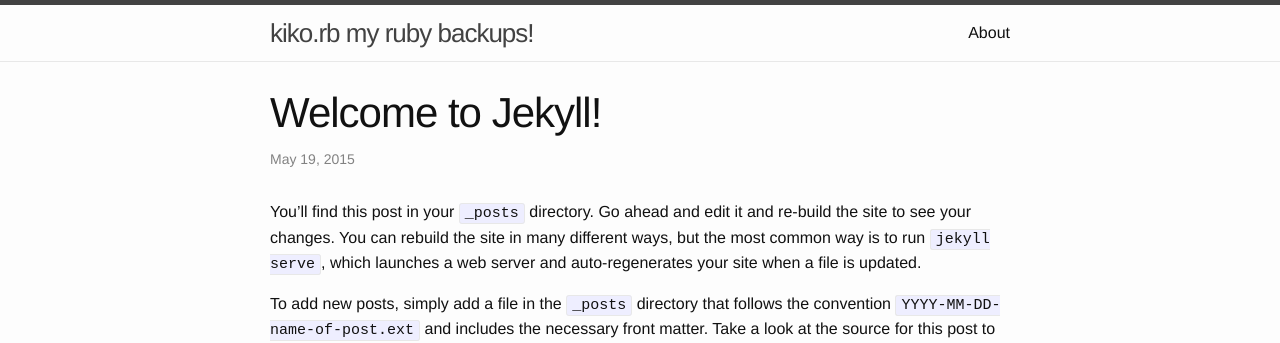
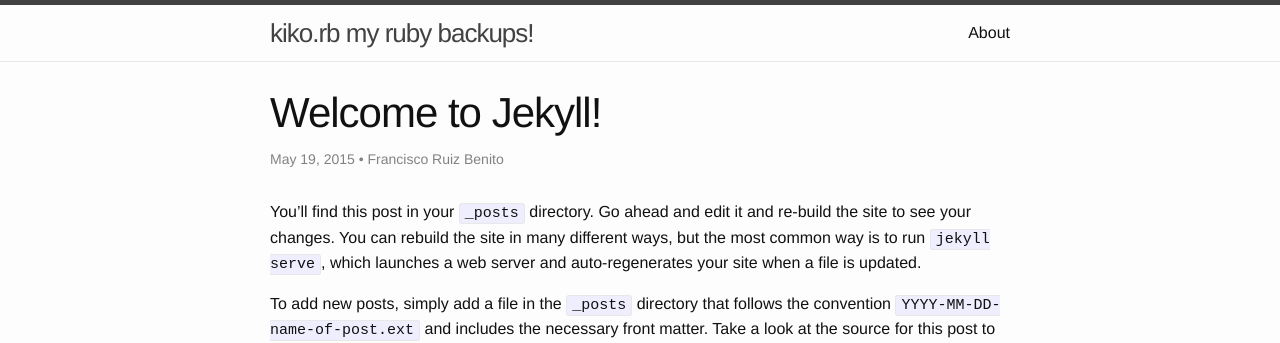
Before and after one commit to kikorb/kikorb.github.io, a Jekyll site: the page built from _posts/2015-05-19-welcome-to-jekyll.markdown, in a window 1280 px wide. Shown: the top 343 px of the page. Built offline with Jekyll 4.4.1, drawn with Linux system fonts in a browser that asks for light colours.

```diff
--- a/_config.yml
+++ b/_config.yml
@@ -9,6 +9,11 @@
 url: "http://kikorb.com" # the base hostname & protocol for your site
 twitter_username: kikoruiz
 github_username:  kikorb
+author :
+  name : Francisco Ruiz Benito
+  email : kikorb@gmail.com
+  github : kikorb
+  twitter : kikoruiz
 
 # Build settings
 markdown: kramdown
--- a/_layouts/post.html
+++ b/_layouts/post.html
@@ -5,7 +5,7 @@
 
   <header class="post-header">
     <h1 class="post-title">{{ page.title }}</h1>
-    <p class="post-meta">{{ page.date | date: "%b %-d, %Y" }}{% if page.author %} • {{ page.author }}{% endif %}{% if page.meta %} • {{ page.meta }}{% endif %}</p>
+    <p class="post-meta">{{ page.date | date: "%b %-d, %Y" }}{% if site.author.name %} • {{ site.author.name }}{% endif %}{% if page.meta %} • {{ page.meta }}{% endif %}</p>
   </header>
 
   <article class="post-content">
```
Also changed, not shown: 7 other files.
